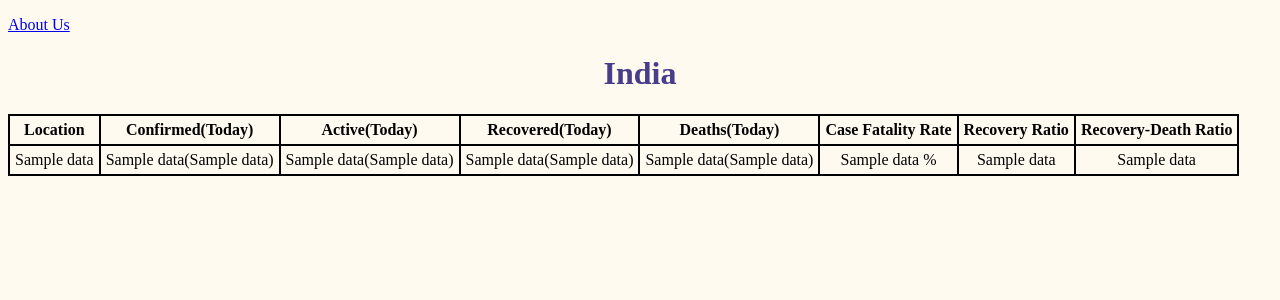
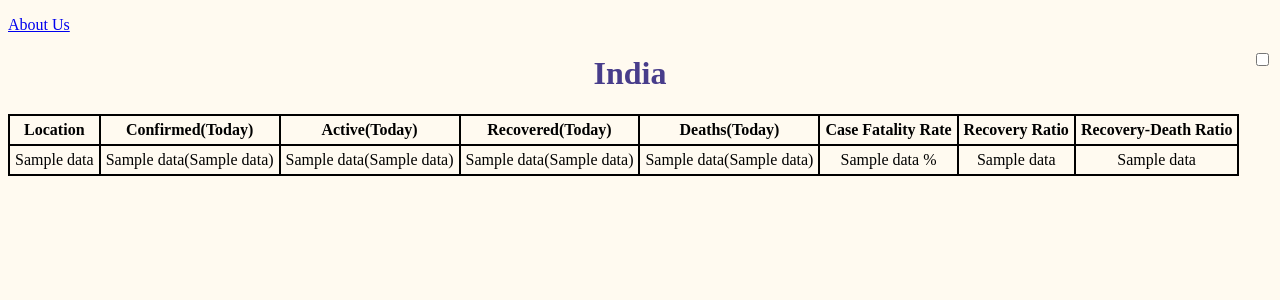
Before and after one commit to anonshubh/covid19-india, a Django app: template templates/index.html in a window 1280 px wide. Shown: the top 300 px of the page. Run offline with Django 3.2, Linux system fonts and the light colour scheme; the template is opened without the code that fills it: most values are stand-ins (such as "Sample title", 1, 10 or a date in 2020).

Commit message:
Added On/Off button

```diff
--- a/templates/index.html
+++ b/templates/index.html
@@ -9,6 +9,12 @@
     </head>
     <body>
         <p><a href="{% url 'about' %}">About Us</a></p>
+        <div style="float: right;">
+            <label class="switch">
+                <input type="checkbox">
+                <span class="slider round"></span>
+              </label>
+        </div>
         <h1>India</h1>
         <table>
             <thead>
```
